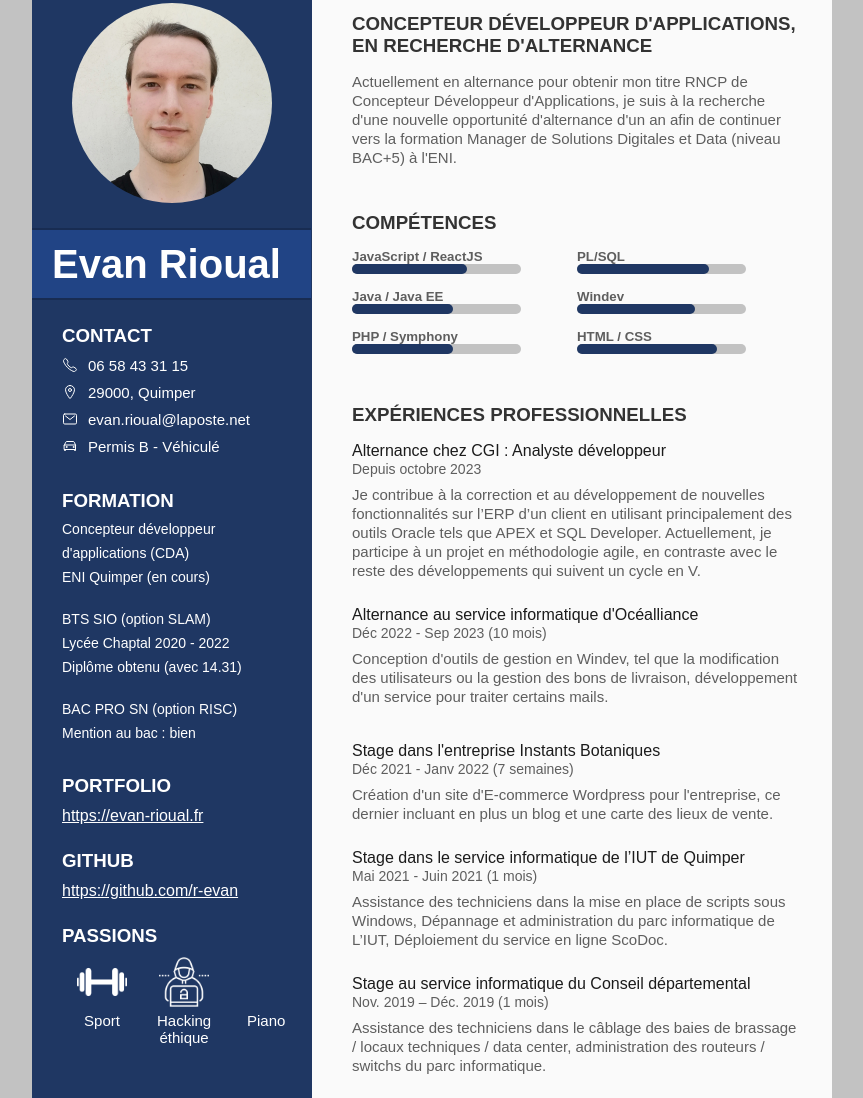
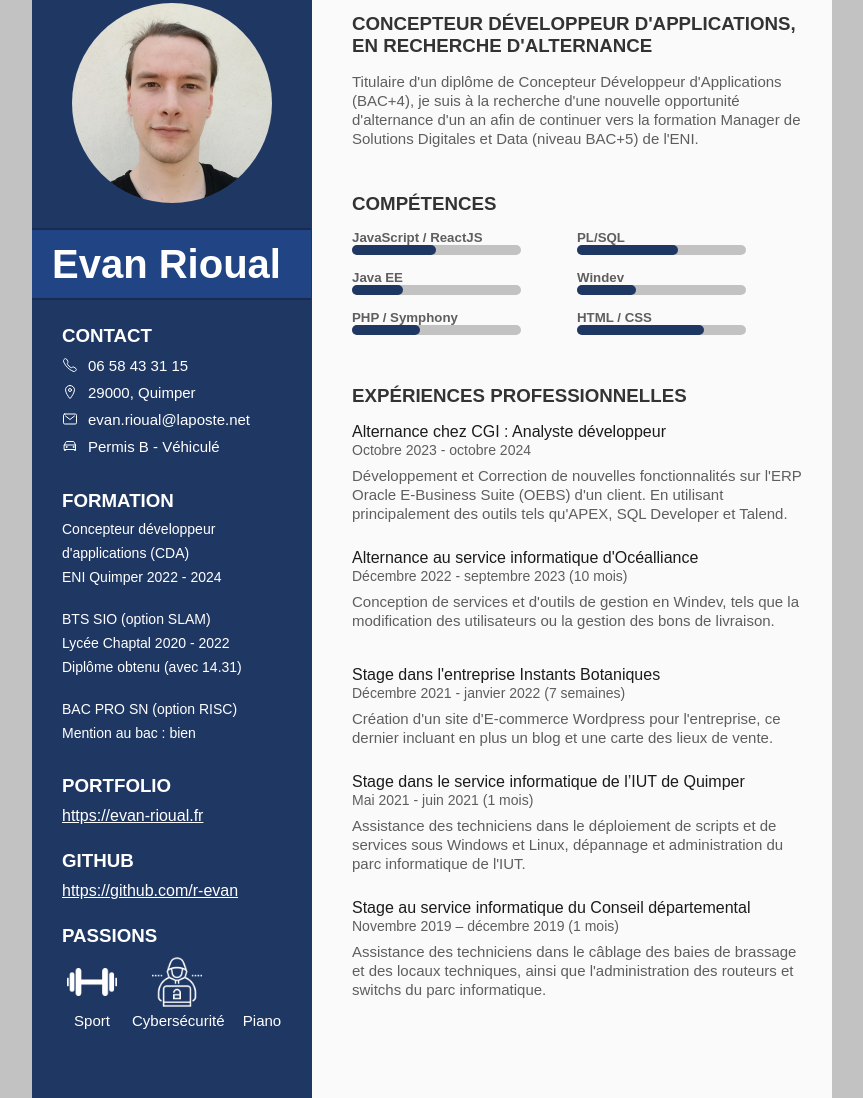
Before and after one commit to r-evan/CV, a plain HTML site: page index.html in a window 1280 px wide. Shown: the part 27-1125 px from the top of the page, without its empty margins (208-1071 px from the left). Drawn offline with nearby package versions, Linux system fonts and the light colour scheme.

Commit message:
MAJ 06/10 du CV

```diff
--- a/index.html
+++ b/index.html
@@ -38,7 +38,7 @@
                 <h3>FORMATION</h3>
                 <p>Concepteur développeur</p>
                 <p>d'applications (CDA)</p>
-                <p>ENI Quimper (en cours)</p><br>
+                <p>ENI Quimper 2022 - 2024</p><br>
 
 
                 <p>BTS SIO (option SLAM)</p>
@@ -73,7 +73,7 @@
                     </div>
                     <div class="img">
                         <div class="hacker"></div>
-                        <p>Hacking éthique</p>
+                        <p>Cybersécurité</p>
                     </div>
                     <div class="img">
                         <div class="piano"></div>
@@ -103,9 +103,10 @@
                     l'alternance est de 2 semaines en cours suivi de 1 mois en entreprise.
                 -->
                     <p>
-                        Actuellement en alternance pour obtenir mon titre RNCP de Concepteur Développeur d'Applications,
-                        je suis à la recherche d'une nouvelle opportunité d'alternance d'un an afin de continuer vers
-                        la formation Manager de Solutions Digitales et Data (niveau BAC+5) à l'ENI.
+                        Titulaire d'un diplôme de Concepteur Développeur d'Applications (BAC+4),
+                        je suis à la recherche d'une nouvelle opportunité d'alternance d'un an afin
+                        de continuer vers la formation Manager de Solutions Digitales et Data (niveau BAC+5) de l'ENI.
+
                     </p>
             </div>
             <div class="comp">
@@ -113,37 +114,37 @@
                 <div class="savoir">
                     <h5>JavaScript / ReactJS</h5>
                     <div class="barre">
-                        <div class="test" style="--i:1; --width:68%"></div>
+                        <div class="test" style="--i:1; --width:50%"></div>
                     </div>
                 </div>
                 <div class="savoir">
                     <h5>PL/SQL</h5>
                     <div class="barre">
-                        <div class="test" style="--i:2; --width:78%"></div>
+                        <div class="test" style="--i:2; --width:60%"></div>
                     </div>
                 </div>
                 <div class="savoir">
-                    <h5>Java / Java EE</h5>
+                    <h5>Java EE</h5>
                     <div class="barre">
-                        <div class="test" style="--i:3; --width:60%"></div>
+                        <div class="test" style="--i:3; --width:30%"></div>
                     </div>
                 </div>
                 <div class="savoir">
                     <h5>Windev</h5>
                     <div class="barre">
-                        <div class="test" style="--i:4; --width:70%"></div>
+                        <div class="test" style="--i:4; --width:35%"></div>
                     </div>
                 </div>
                 <div class="savoir">
                     <h5>PHP / Symphony</h5>
                     <div class="barre">
-                        <div class="test" style="--i:5; --width:60%"></div>
+                        <div class="test" style="--i:5; --width:40%"></div>
                     </div>
                 </div>
                 <div class="savoir">
                     <h5>HTML / CSS</h5>
                     <div class="barre">
-                        <div class="test" style="--i:6; --width:83%"></div>
+                        <div class="test" style="--i:6; --width:75%"></div>
                     </div>
                 </div>
             </div>
@@ -151,15 +152,15 @@
                 <h3>EXPÉRIENCES PROFESSIONNELLES</h3>
                 <div class="stage">
                     <p class="stage-titre">Alternance chez CGI : Analyste développeur</p>
-                    <p class="stage-date">Depuis octobre 2023</p>
+                    <p class="stage-date">Octobre 2023 - octobre 2024</p>
                     <!-- <p><b>Tâches réalisées : </b>
                         Réalisation de correction et d'évolution sur l'ERP d'un client.
                         Outils utilisés : SQL Developer, Talend, APEX.
                     </p> -->
                     <p>
-                        Je contribue à la correction et au développement de nouvelles fonctionnalités sur l’ERP d’un client en utilisant
-                        principalement des outils Oracle tels que APEX et SQL Developer. Actuellement, je participe à un projet en méthodologie agile,
-                        en contraste avec le reste des développements qui suivent un cycle en V.
+                        Développement et Correction de nouvelles fonctionnalités sur l'ERP
+                        Oracle E-Business Suite (OEBS) d'un client.
+                        En utilisant principalement des outils tels qu'APEX, SQL Developer et Talend.
                     </p>
 
                     <!-- <p>
@@ -170,16 +171,16 @@
                 </div>
                 <div class="stage">
                     <p class="stage-titre">Alternance au service informatique d'Océalliance</p>
-                    <p class="stage-date">Déc 2022 - Sep 2023 (10 mois)</p>
+                    <p class="stage-date">Décembre 2022 - septembre 2023 (10 mois)</p>
                      <p>
-                        Conception d'outils de gestion en Windev, tel que la modification des utilisateurs ou
-                     la gestion des bons de livraison, développement d'un service pour traiter certains mails.
+                        Conception de services et d'outils de gestion en Windev, tels que la modification des utilisateurs ou
+                        la gestion des bons de livraison.
                     </p>
                    </div>
                 </div>
                 <div class="stage">
                     <p class="stage-titre">Stage dans l'entreprise Instants Botaniques</p>
-                    <p class="stage-date">Déc 2021 - Janv 2022 (7 semaines)</p>
+                    <p class="stage-date">Décembre 2021 - janvier 2022 (7 semaines)</p>
                     <p>
                         Création d'un site d'E-commerce Wordpress pour l'entreprise, ce dernier incluant en
                         plus un blog et une carte des lieux de vente.
@@ -187,19 +188,18 @@
                 </div>
                 <div class="stage">
                     <p class="stage-titre">Stage dans le service informatique de l’IUT de Quimper</p>
-                    <p class="stage-date">Mai 2021 - Juin 2021 (1 mois)</p>
+                    <p class="stage-date">Mai 2021 - juin 2021 (1 mois)</p>
                     <p>
-                        Assistance des techniciens dans la mise en place de scripts sous
-                        Windows, Dépannage et administration du parc informatique de L’IUT, Déploiement du service en ligne
-                        ScoDoc.
+                        Assistance des techniciens dans le déploiement de scripts et de services sous Windows et Linux,
+                        dépannage et administration du parc informatique de l'IUT.
                     </p>
                 </div>
                 <div class="stage">
                     <p class="stage-titre">Stage au service informatique du Conseil départemental</p>
-                    <p class="stage-date">Nov. 2019 – Déc. 2019 (1 mois)</p>
+                    <p class="stage-date">Novembre 2019 – décembre 2019 (1 mois)</p>
                     <p>
-                        Assistance des techniciens dans le câblage des baies de brassage /
-                        locaux techniques / data center, administration des routeurs / switchs du parc informatique.
+                        Assistance des techniciens dans le câblage des baies de brassage et des locaux techniques,
+                        ainsi que l'administration des routeurs et switchs du parc informatique.
                     </p>
                 </div>
                 <!-- <div class="stage">
--- a/style.css
+++ b/style.css
@@ -61,9 +61,13 @@ aside h1{
     display: flex;
     justify-content: space-around;
     width: 100%;
+    margin-left: -5px;
 }
 .passions:nth-child(2) .img{
-    margin: 0 15px;
+    margin: 0 15px 0 10px;
+}
+.img:nth-child(2) p{
+    margin-left: -10px;
 }
 .piano, .muscu, .hacker{
     width: 50px;
```
